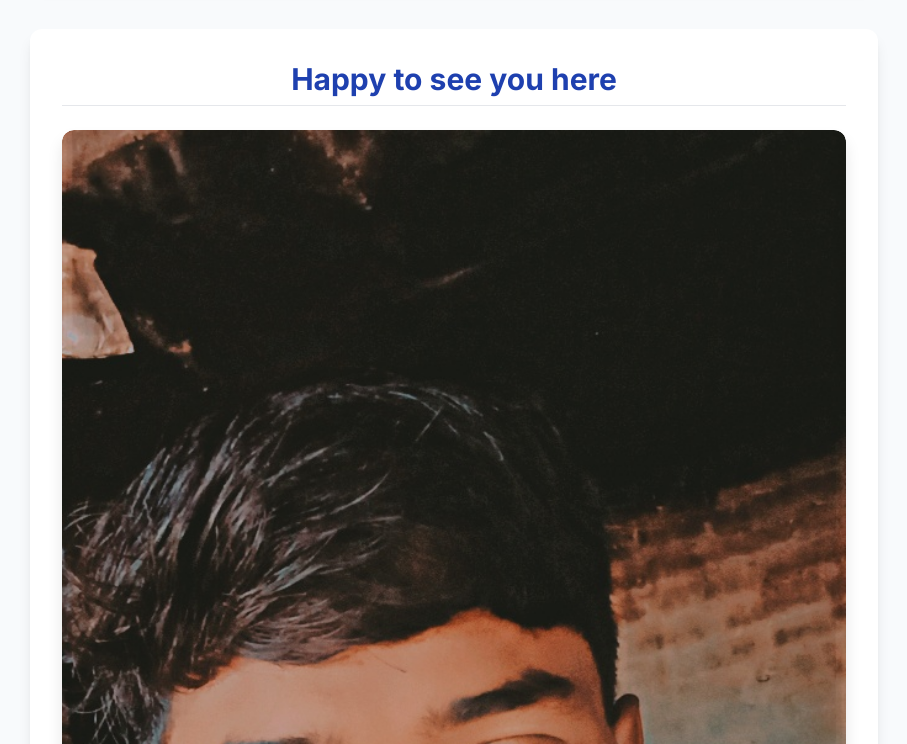
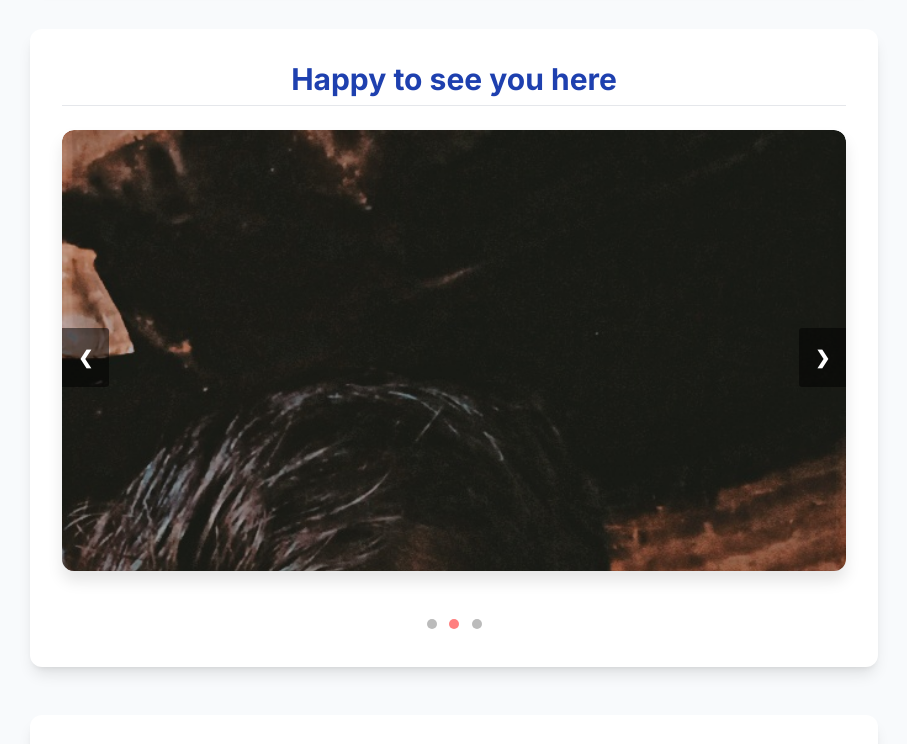
Before and after one commit to stnmgaurav/stnmgauravportfolio, a plain HTML site: page index.html in a window 1280 px wide. Shown: the part 1600-2344 px from the top of the page, without its empty margins (186-1093 px from the left). Drawn offline with nearby package versions, Linux system fonts and the light colour scheme.

Commit message:
Update index.html

```diff
--- a/index.html
+++ b/index.html
@@ -19,14 +19,29 @@
       color: #ef4444;
     }
 
-    /* Slideshow container */
+   /* --- Slideshow container (Updated Stable Version) --- */
 .slideshow-container {
-      max-width: 100%;
+  width: 100%;
+  aspect-ratio: 16 / 9;       /* Fixed ratio for stable height */
   position: relative;
   margin: auto;
   border-radius: 12px;
   overflow: hidden;
+  background: #f0f4f8;        /* Light background for smaller images */
   box-shadow: 0 10px 15px rgba(0, 0, 0, 0.1);
+}
+
+   .mySlides img {
+  width: 100%;
+  height: 100%;
+  object-fit: contain;         /* Full image visible, no cropping */
+  background-color: #FFFFFF;
+}
+
+@media (max-width: 768px) {
+  .slideshow-container {
+    aspect-ratio: 4 / 3;       /* Mobile view adjustment */
+  }
 }
 
     /* Next & previous buttons */
```
Lines whose indentation alone changed are shown as unchanged.
